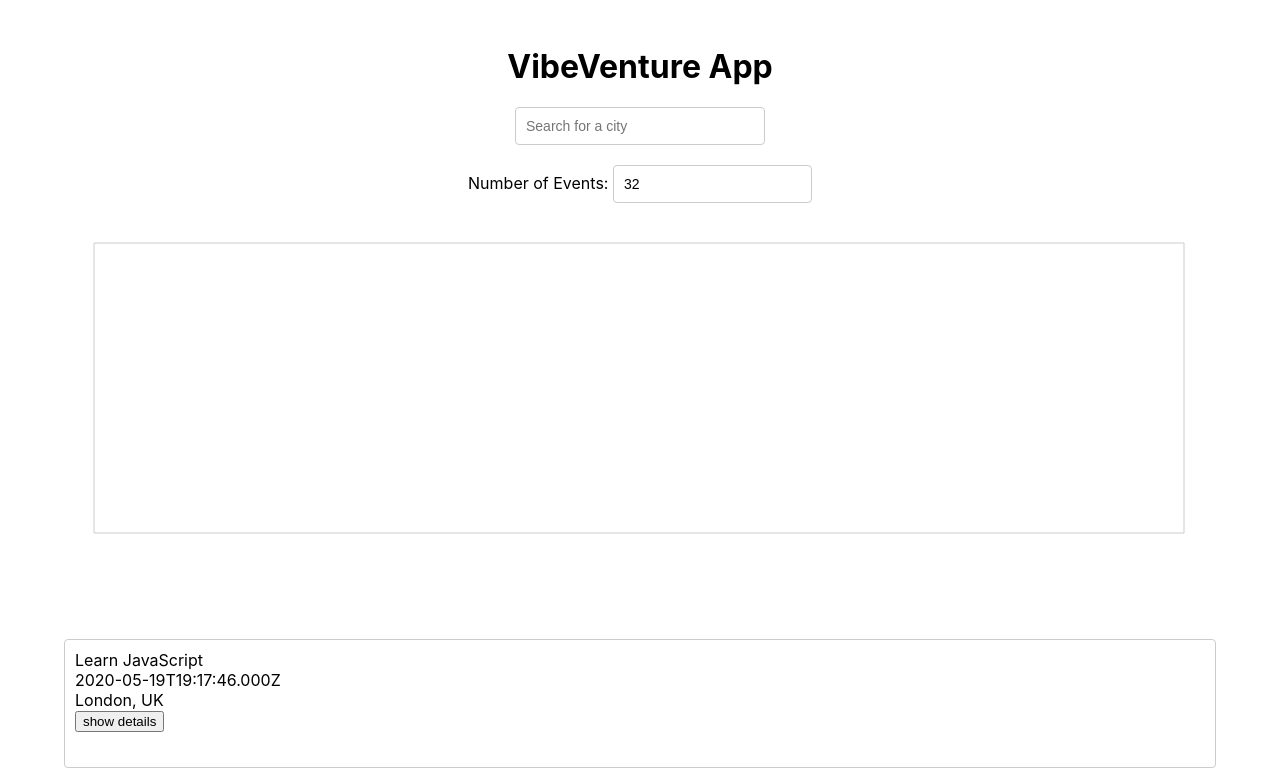
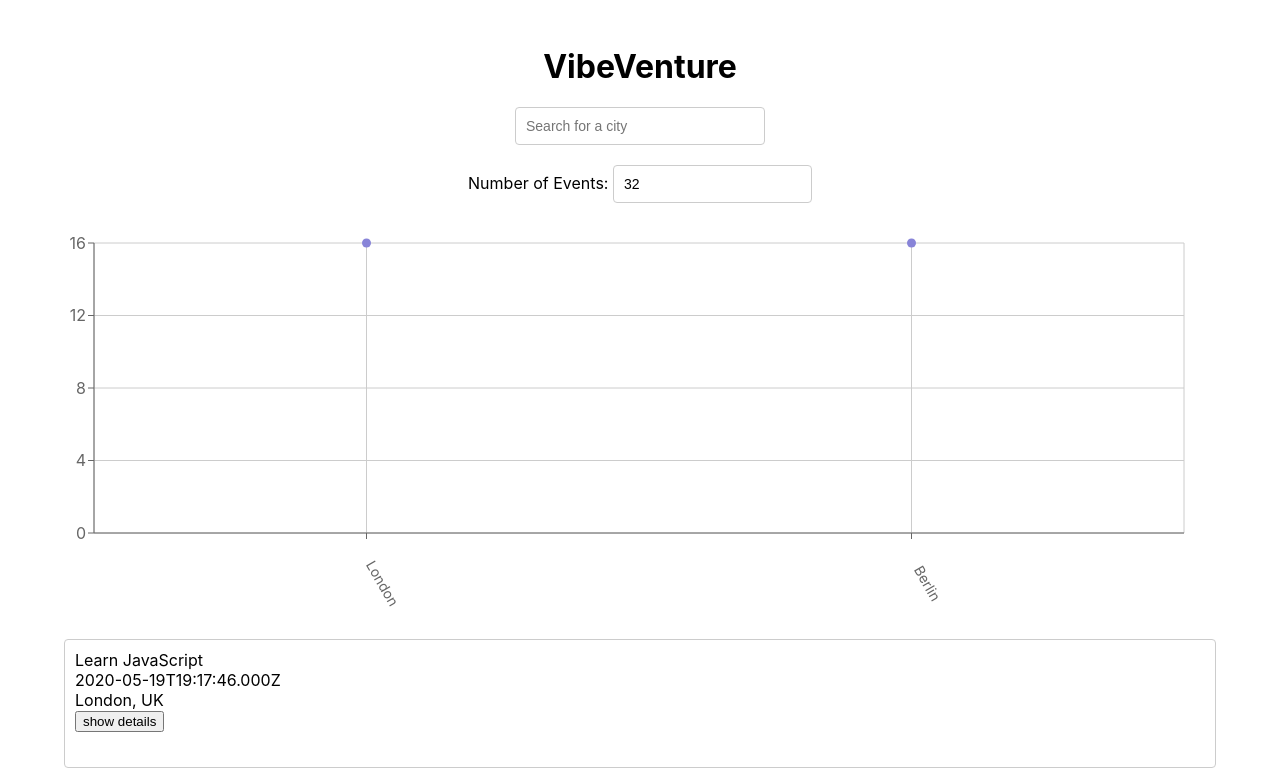
Before and after one commit to ggugliotta/vibeVenture, a React (Create React App) app: page / in a window 1280 px wide. Shown: the top 776 px of the page. Built offline with nearby package versions, Linux system fonts and the light colour scheme; what atatus-spa would draw is missing.

Commit message:
changed data to events in useEffect function

```diff
--- a/src/App.js
+++ b/src/App.js
@@ -40,15 +40,17 @@ useEffect(() => {
 
 return (
     <div className="App">
-      <h1>VibeVenture App</h1>
+      <h1>VibeVenture</h1>
       <div className="alerts-container">
         {infoAlert.length ? <InfoAlert text ={infoAlert}/> : null}
-        {errorAlert.length ? <ErrorAlert text ={errorAlert}/> : null}
-        {warningAlert.length ? <WarningAlert text={warningAlert}/> : null}
+        {errorAlert.length ? <WarningAlert text ={warningAlert}/> : null}
+        {warningAlert.length ? <ErrorAlert text={errorAlert}/> : null}
       </div>
       <CitySearch allLocations={allLocations} setCurrentCity = {setCurrentCity} setInfoAlert={setInfoAlert}/>
       <NumberOfEvents setCurrentNOE ={setCurrentNOE} setErrorAlert={setErrorAlert} />
-      <CityEventsChart allLocations={allLocations} events={events} />
+      <div className="charts-container">
+        <CityEventsChart allLocations={allLocations} events={events} />
+      </div>
       <EventList events={events}/>
     </div>
   );
--- a/src/components/CityEventsChart.js
+++ b/src/components/CityEventsChart.js
@@ -15,7 +15,7 @@ const CityEventsChart = ({ allLocations, events }) => {
 
     useEffect(() => {
         setData(getData());
-    }, [`${data}`]);
+    }, [`${events}`]);
 
     const getData = () => {
         const data = allLocations.map((location) => {
```
